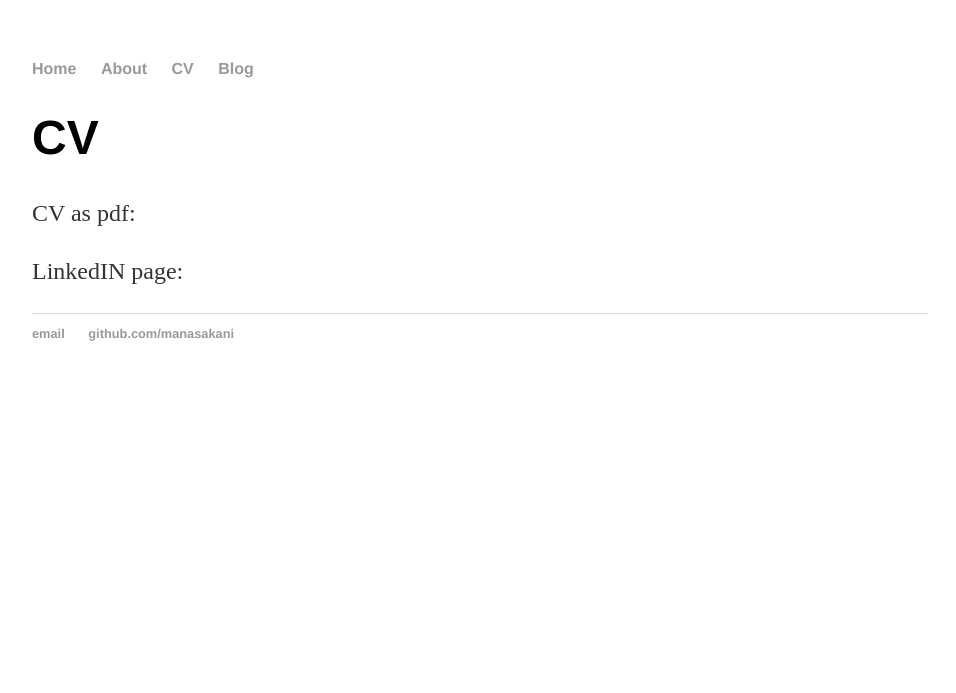
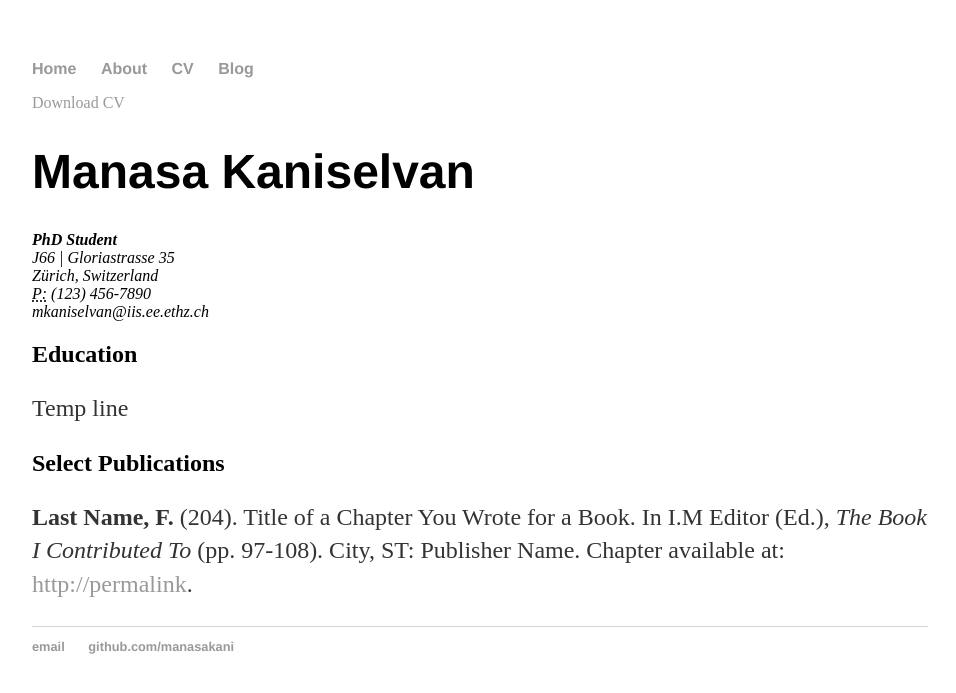
Before and after one commit to manasakani/manaskani.github.io, a Jekyll site: the page built from cv/index.html, in a window 1280 px wide. Shown: the top 693 px of the page, without its empty margins (160-1116 px from the left). Built offline with Jekyll 4.4.1, drawn with Linux system fonts in a browser that asks for light colours.

Commit message:
added cv page

```diff
--- a/cv/index.html
+++ b/cv/index.html
@@ -2,8 +2,25 @@
 layout: default
 title: Curriculum Vitae
 ---
-<div class="blurb">
-	<h1>CV</h1>
-	<p>CV as pdf:</p>
-  	<p>LinkedIN page:</p>
-</div><!-- /.blurb -->
+
+	<div class="cv">
+		<a href="#" class="download" title="Download CV as PDF">Download CV</a>
+					<h1>Manasa Kaniselvan</h1>
+					<address>
+					<strong>PhD Student</strong><br>
+					J66 | Gloriastrasse 35<br>
+					Zürich, Switzerland<br>
+					<abbr title="phone">P:</abbr> (123) 456-7890<br>
+					<span class="obfuscate">mkaniselvan@iis.ee.ethz.ch</span>
+					</address>
+
+					<h2>Education</h2>
+
+					<p>Temp line</p>
+
+					<h2>Select Publications</h2>
+
+					<p><strong>Last Name, F.</strong> (204). Title of a Chapter You Wrote for a Book. In I.M Editor (Ed.), <em>The Book I Contributed To</em> (pp. 97-108). City, ST: Publisher Name. Chapter available at: <a href="#">http://permalink</a>.
+
+
+	</div>
```
